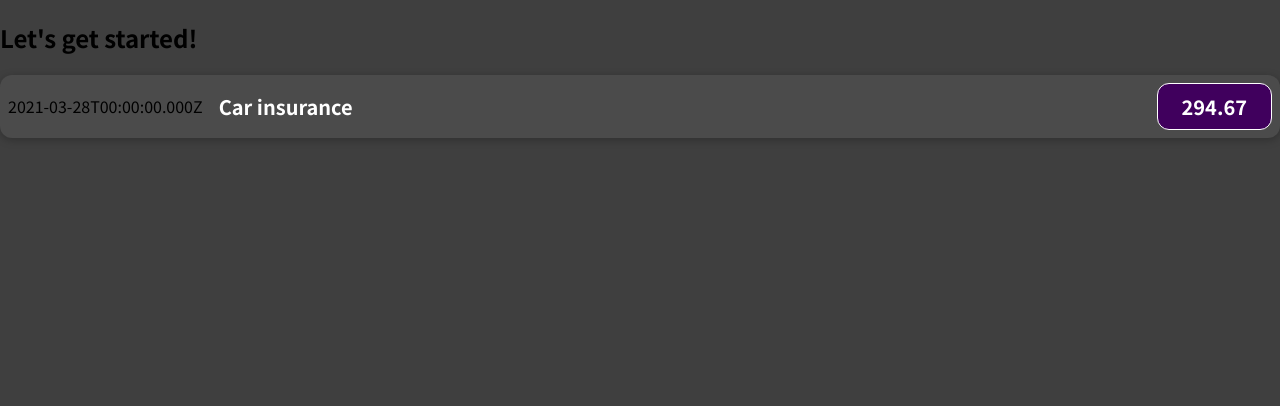
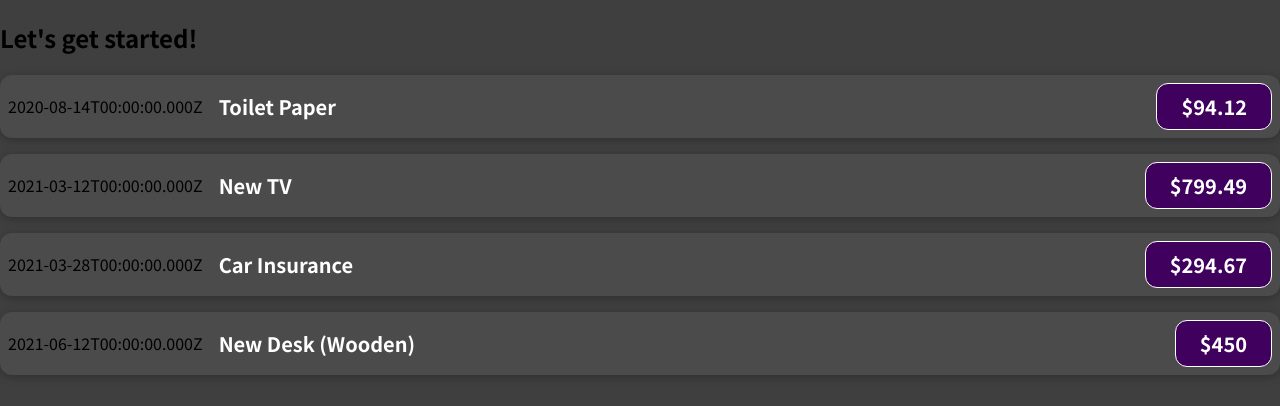
Before and after one commit to varje/01-starting-setup, a JavaScript app: page / in a window 1280 px wide. Shown: the top 406 px of the page. Built offline with nearby package versions, Linux system fonts and the light colour scheme.

Commit message:
use props oto display expense items

```diff
--- a/src/App.js
+++ b/src/App.js
@@ -1,10 +1,51 @@
-import ExpenseItem from "./components/ExpenseItem";
+import ExpenseItem from './components/ExpenseItem';
 
 function App() {
+  const expenses = [
+    {
+      id: 'e1',
+      title: 'Toilet Paper',
+      amount: 94.12,
+      date: new Date(2020, 7, 14),
+    },
+    { id: 'e2', title: 'New TV', amount: 799.49, date: new Date(2021, 2, 12) },
+    {
+      id: 'e3',
+      title: 'Car Insurance',
+      amount: 294.67,
+      date: new Date(2021, 2, 28),
+    },
+    {
+      id: 'e4',
+      title: 'New Desk (Wooden)',
+      amount: 450,
+      date: new Date(2021, 5, 12),
+    },
+  ];
+
   return (
     <div>
       <h2>Let's get started!</h2>
-      <ExpenseItem></ExpenseItem>
+      <ExpenseItem
+        title={expenses[0].title}
+        amount={expenses[0].amount}
+        date={expenses[0].date}
+      ></ExpenseItem>
+      <ExpenseItem
+        title={expenses[1].title}
+        amount={expenses[1].amount}
+        date={expenses[1].date}
+      ></ExpenseItem>
+      <ExpenseItem
+        title={expenses[2].title}
+        amount={expenses[2].amount}
+        date={expenses[2].date}
+      ></ExpenseItem>
+      <ExpenseItem
+        title={expenses[3].title}
+        amount={expenses[3].amount}
+        date={expenses[3].date}
+      ></ExpenseItem>
     </div>
   );
 }
--- a/src/components/ExpenseItem.js
+++ b/src/components/ExpenseItem.js
@@ -1,15 +1,12 @@
 import './ExpenseItem.css';
 
-function ExpenseItem() {
-  const expenseDate = new Date(2021, 2, 28);
-  const expenseTitle = 'Car insurance';
-  const expenseAmount = 294.67;
+function ExpenseItem(props) {
   return (
     <div className="expense-item">
-      <div>{expenseDate.toISOString()}</div>
+      <div>{props.date.toISOString()}</div>
       <div className="expense-item__description">
-        <h2>{expenseTitle}</h2>
-        <div className="expense-item__price">{expenseAmount}</div>
+        <h2>{props.title}</h2>
+        <div className="expense-item__price">${props.amount}</div>
       </div>
     </div>
   );
```
